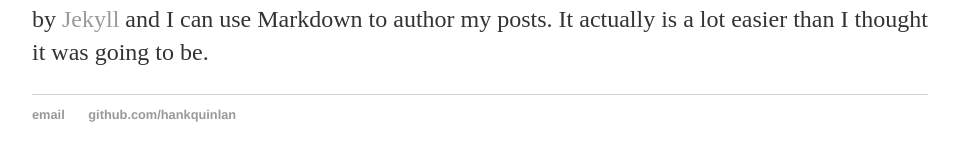
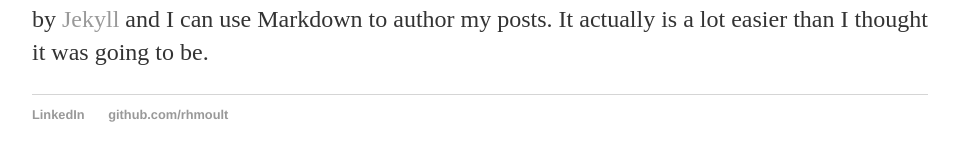
Before and after one commit to rhmoult/rhmoult.github.io, a Jekyll site: the page built from _posts/2019-06-22-rich-moulton-site-launched.md, in a window 1280 px wide. Shown: the part 341-502 px from the top of the page, without its empty margins (160-1119 px from the left). Built offline with Jekyll 4.4.1, drawn with Linux system fonts in a browser that asks for light colours.

Commit message:
Small fixes

```diff
--- a/_layouts/default.html
+++ b/_layouts/default.html
@@ -21,8 +21,8 @@
 			</div><!-- /.container -->
 			<footer>
 	    		<ul>
-	        		<li><a href="mailto:hankquinlanhub@gmail.com">email</a></li>
-	        		<li><a href="https://github.com/hankquinlan">github.com/hankquinlan</a></li>
+	        		<li><a href="https://www.linkedin.com/in/richard-h-moulton/">LinkedIn</a></li>
+	        		<li><a href="https://github.com/rhmoult">github.com/rhmoult</a></li>
 				</ul>
 			</footer>
 		</body>
--- a/index.html
+++ b/index.html
@@ -4,5 +4,5 @@ title: Rich Moulton, Principle Software Engineer
 ---
 <div class="blurb">
 	<h1>Hi there, I'm Rich Moulton!</h1>
-	<p>I'm a principle software engineer at <em>PVMIT</em> and an Air Force veteran. <a href="/about">Read more about my life...</a></p>
+	<p>I'm a principal software engineer at <em>PVMIT</em> and an Air Force veteran. <a href="/about">Read more about my life...</a></p>
 </div><!-- /.blurb -->
```
